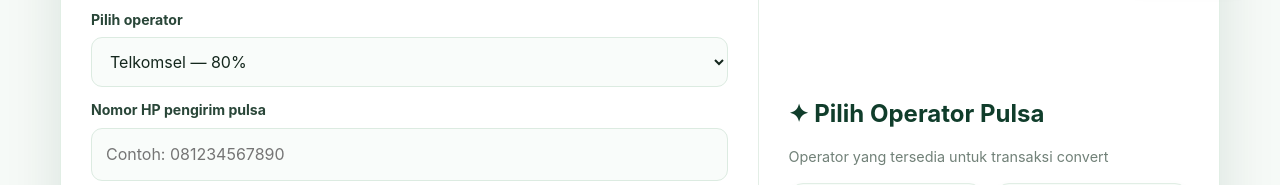
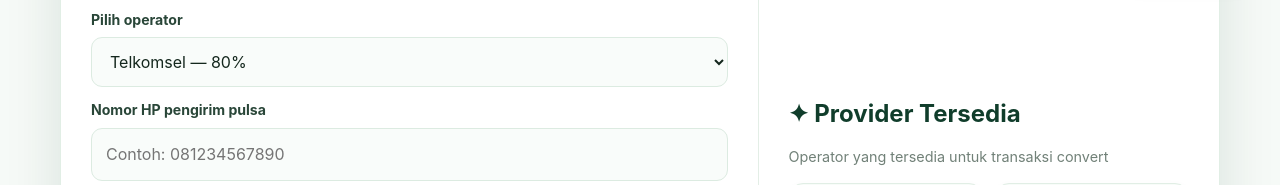
Before and after one commit to nexaconvert/nexa-convert, a plain HTML site: page index.html in a window 1280 px wide. Shown: the part 810-995 px from the top of the page. Drawn offline with Linux system fonts and the light colour scheme.

Commit message:
Update index.html

```diff
--- a/index.html
+++ b/index.html
@@ -88,7 +88,7 @@ footer{background:#05271e;color:#e8f6eb;padding:35px 0 20px}.foot{display:grid;g
 <div class="field"><label for="walletHolder">Nama pemilik akun</label><input id="walletHolder" placeholder="Nama pemilik akun"></div>
 </div>
 <div style="font-size:.88rem">Estimasi saldo diterima:</div><div class="estimate" id="hasil">Rp 80.000</div><button class="btn" id="order" type="button">➤ Pesan Sekarang　›</button><p>Rate hanya simulasi. Konfirmasi rate final kepada admin sebelum mengirim pulsa.</p></div>
-<div class="operators"><h2>✦ Pilih Operator Pulsa</h2><p style="color:#718178;margin:0;font-size:.9rem">Operator yang tersedia untuk transaksi convert</p><div class="operator-grid">
+<div class="operators"><h2>✦ Provider Tersedia</h2><p style="color:#718178;margin:0;font-size:.9rem">Operator yang tersedia untuk transaksi convert</p><div class="operator-grid">
 <div class="operator"><img src="https://commons.wikimedia.org/wiki/Special:FilePath/Telkomsel_(2021).svg" alt="Logo Telkomsel" loading="lazy"><small>Telkomsel</small></div>
 <div class="operator"><img src="https://commons.wikimedia.org/wiki/Special:FilePath/XL_Axiata_2014.svg" alt="Logo XL Axiata" loading="lazy"><small>XL</small></div>
 <div class="operator"><img src="https://commons.wikimedia.org/wiki/Special:FilePath/Axis_logo.svg" alt="Logo AXIS" loading="lazy"><small>AXIS</small></div>
```
